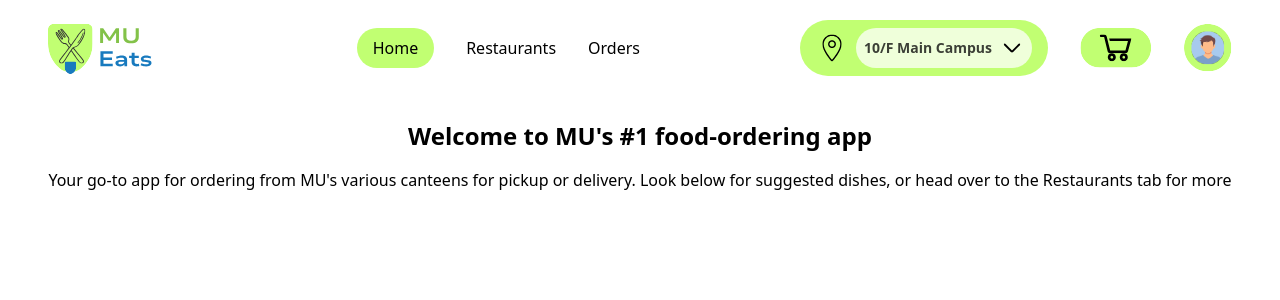
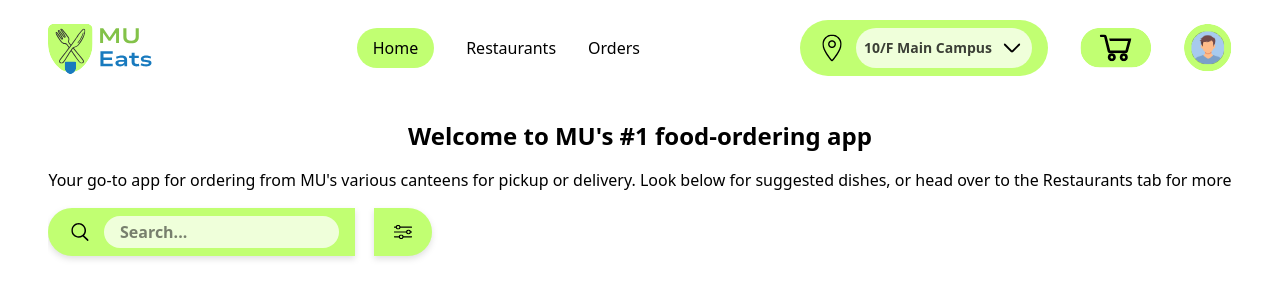
Before and after one commit to JGMS1234/mueats, a Next.js app: page / in a window 1280 px wide. Shown: the top 300 px of the page. Built offline with nearby package versions, Linux system fonts and the light colour scheme.

Commit message:
Added search bar to home page

```diff
--- a/app/(root)/page.jsx
+++ b/app/(root)/page.jsx
@@ -1,3 +1,4 @@
+import Search from '../components/SearchBar';
 export default function Home() {
 	return (
 		<div className='flex flex-col items-center gap-4 h-full pt-2'>
@@ -9,7 +10,11 @@ export default function Home() {
 				delivery. Look below for suggested dishes, or head over to the
 				Restaurants tab for more
 			</p>
-			<div className='h-[80%]'></div>
+			<div className='flex-1 flex flex-col w-full items-start'>
+				<span className='w-[30vw]'>
+					<Search />
+				</span>
+			</div>
 		</div>
 	);
 }
```
